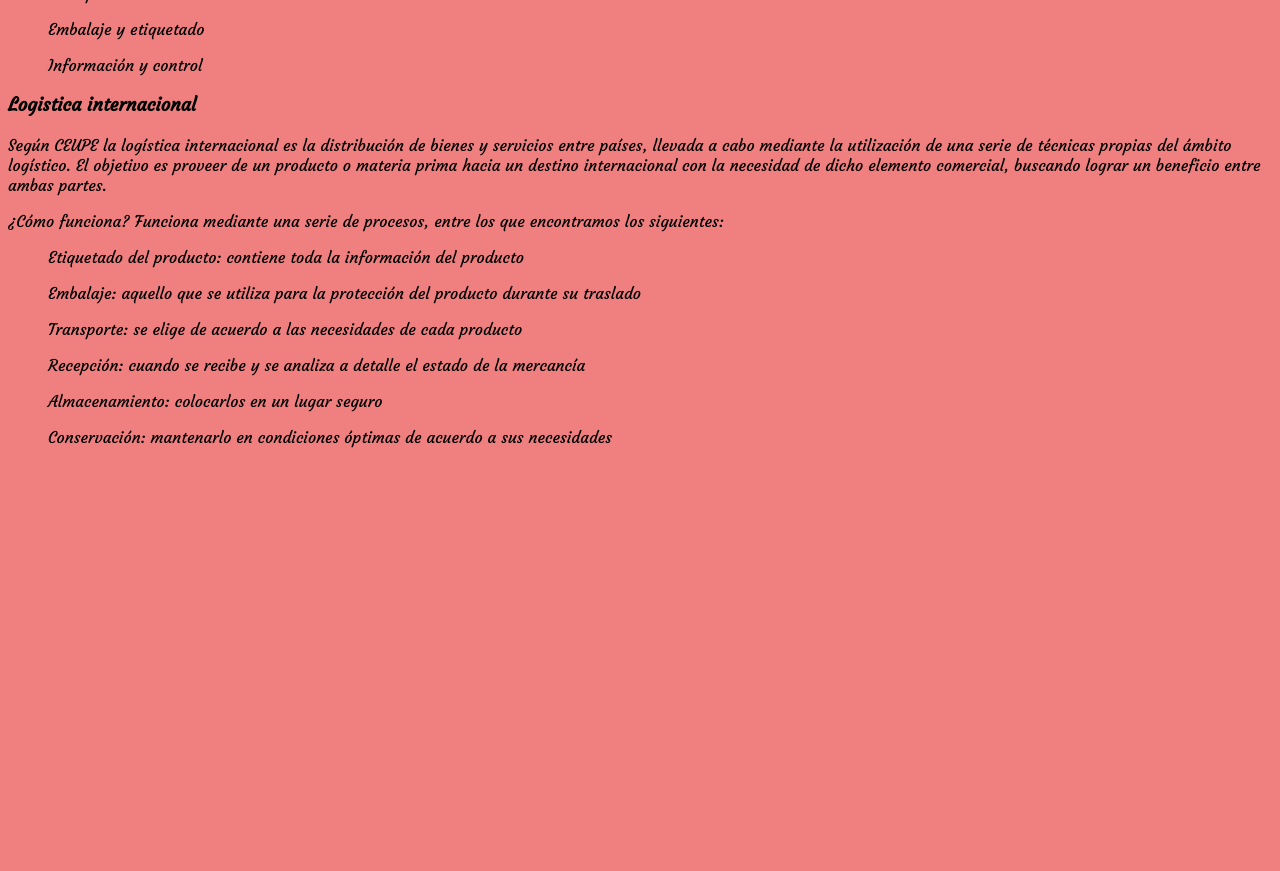
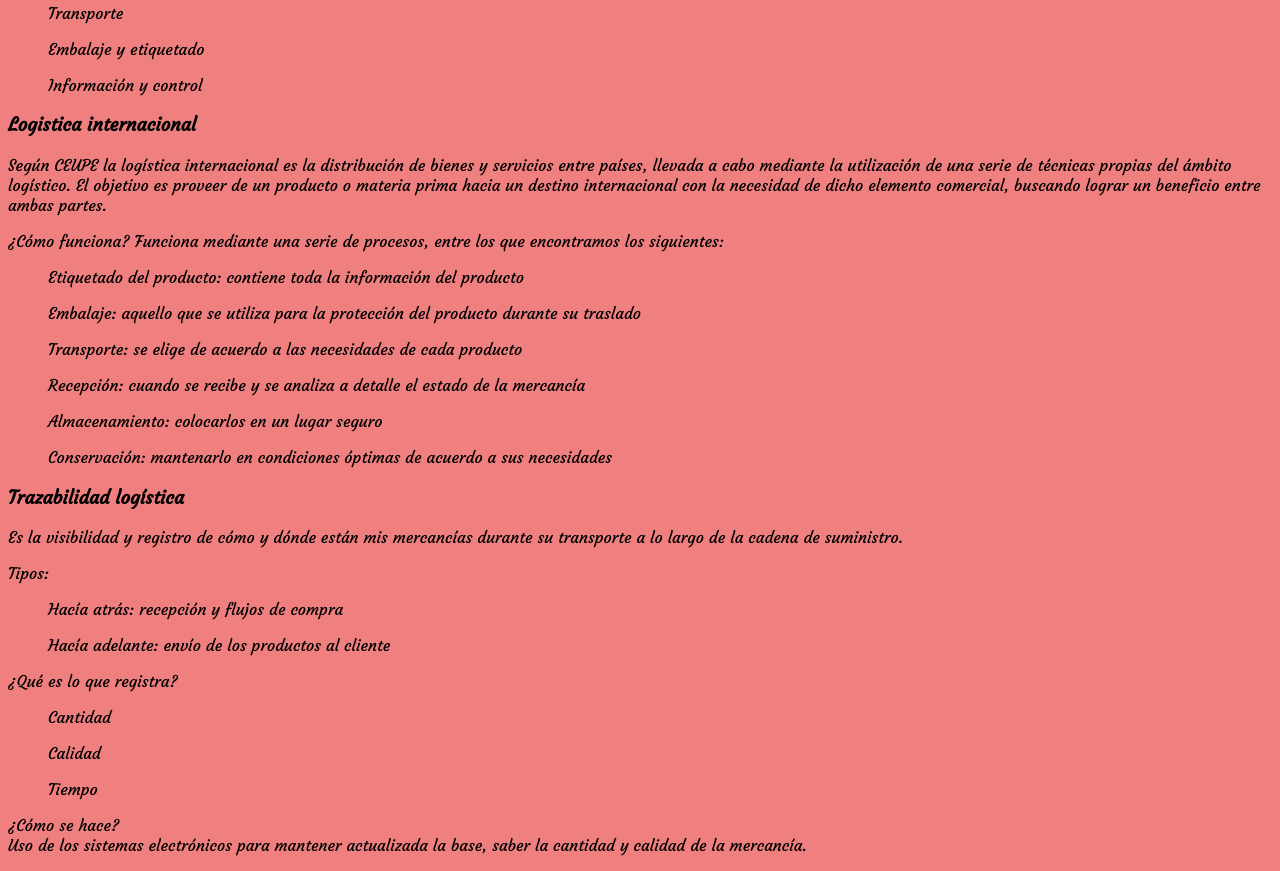
Before and after one commit to Jennpanditha/PandaLogistico, a plain HTML site: page index.html in a window 1280 px wide. Shown: the part 1141-2012 px from the top of the page. Before the commit the page ends 1604 px from the top, so only its background shows below. Drawn offline with Linux system fonts and the light colour scheme.

Commit message:
Se agrego más texto

```diff
--- a/index.html
+++ b/index.html
@@ -40,6 +40,10 @@
         <a href="#Internacional">Logística internacional</a>
     </div>
 
+    <div>
+        <a href="#Trazabilidad">Trazabilidad logística</a>
+    </div>
+
 <div>
     <h3 id="Logistica">¿Qué es la logística? </h3>
     <ol>
@@ -58,7 +62,6 @@
 
 </div>
 
-
 <h3 id="Internacional">Logistica internacional</h3>
 <p> Según CEUPE la logística internacional es la distribución de bienes y servicios entre países, llevada a cabo mediante la utilización de una serie de técnicas propias del ámbito logístico. El objetivo es proveer de un producto o materia prima hacia un destino internacional con la necesidad de dicho elemento comercial, buscando lograr un beneficio entre ambas partes.
  </p>
@@ -72,5 +75,27 @@
     <ul>Conservación: mantenarlo en condiciones óptimas de acuerdo a sus necesidades</ul>
  </p>
 
+ <div>
+ <h3 id="Trazabilidad">Trazabilidad logística</h3>
+ <p>
+    Es la visibilidad y registro de cómo y dónde están mis mercancías durante su transporte a lo largo de la cadena de suministro.
+</p>
+<p>
+    Tipos:
+    <ul>Hacía atrás: recepción y flujos de compra</ul>
+    <ul>Hacía adelante: envío de los productos al cliente</ul>
+</p>
+<p>
+    ¿Qué es lo que registra?
+    <ul>Cantidad</ul>
+    <ul>Calidad</ul>
+    <ul>Tiempo</ul>
+</p>
+<p>
+    <div>¿Cómo se hace?</div>
+    Uso de los sistemas electrónicos para mantener actualizada la base, saber la cantidad y calidad de la mercancía.
+</p>
+</div>
+
 </body>
 </html>
```
